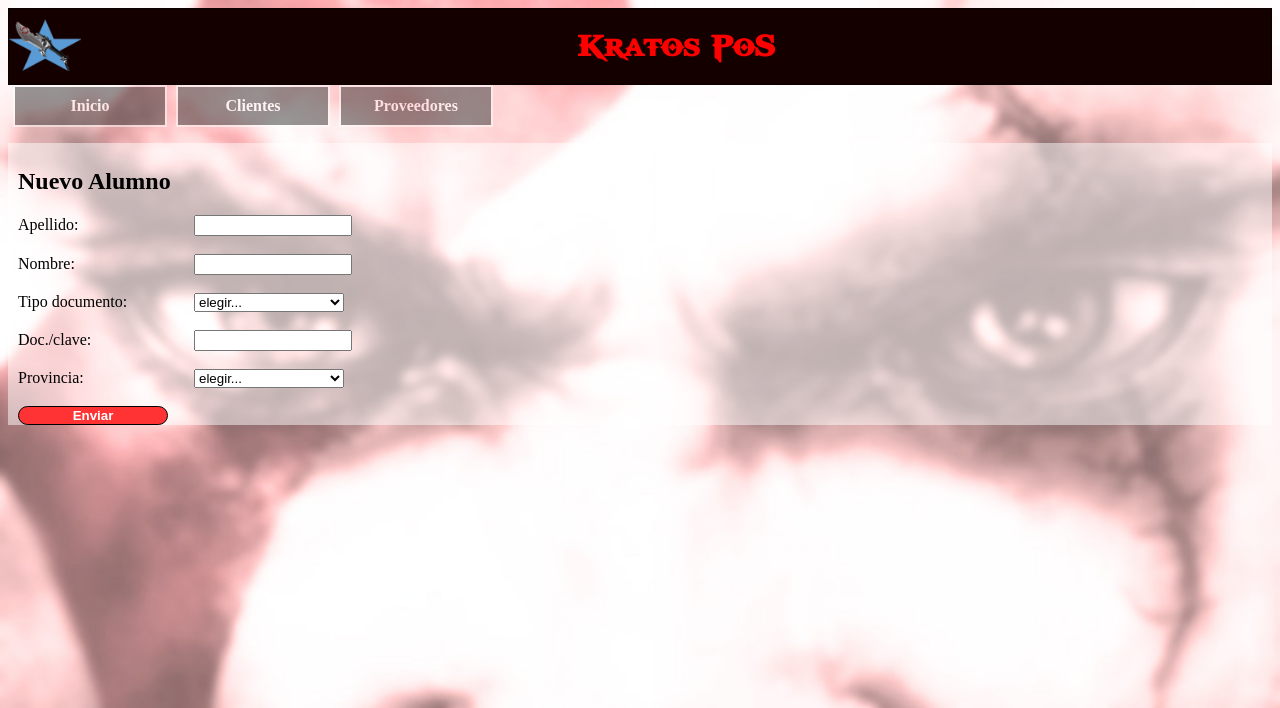
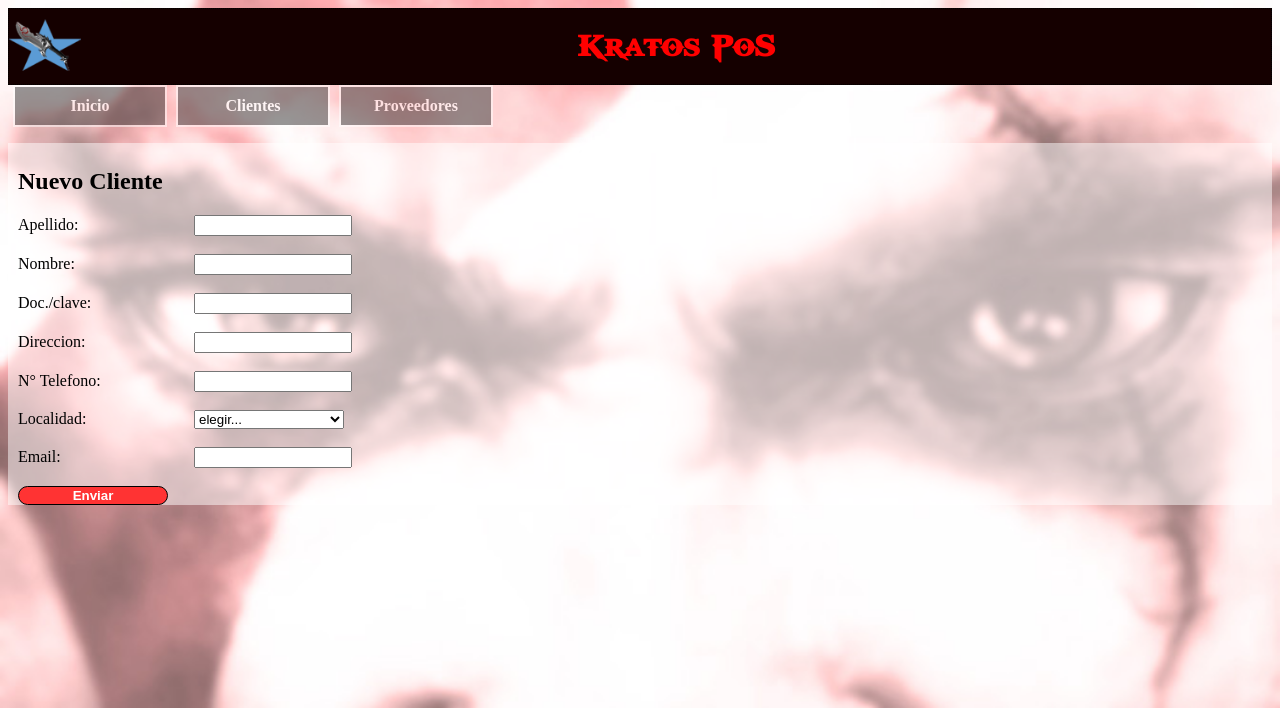
Before and after one commit to juanmaa1414/kratos-pos, a PHP site: page /posible/nuevo_cliente.php in a window 1280 px wide. Shown: the top 708 px of the page. Run offline with PHP 8.4, Linux system fonts and the light colour scheme; tables that the repository leaves empty or names only in its code hold one stand-in row (values such as "Sample post").

Commit message:
Actualizado archivo clientes

```diff
--- a/nuevo_cliente.php
+++ b/nuevo_cliente.php
@@ -11,9 +11,14 @@ if ($_POST) {
     // Guardamos valores de inputs con escape de caracteres raros y/o sospechosos.
     $cli_apellido = $bd->real_escape_string($_POST["cli_apellido"]);
     $cli_nombre = $bd->real_escape_string($_POST["cli_nombre"]);
-    $alu_fecha_alta = date("Y-m-d");
+    $cli_dni = $bd->real_escape_string($_POST["cli_dni"]);
+    $cli_direccion = $bd->real_escape_string($_POST["cli_direccion"]);
+    $cli_telefono = $bd->real_escape_string($_POST["cli_telefono"]);
+     $cli_id_localidad = $bd->real_escape_string($_POST["cli_id_localidad"]);
+      $cli_email = $bd->real_escape_string($_POST["cli_email"]);
+    //$alu_fecha_alta = date("Y-m-d");
 
-    $sql_alu = "INSERT INTO clientes (
+    $sql_cli = "INSERT INTO clientes (
                     cli_apellido,
                     cli_nombre,
                     cli_dni,
@@ -31,9 +36,11 @@ if ($_POST) {
                     '{$cli_id_localidad}',
                     '{$cli_email}',
                     '{$cli_estado}')";
+/*echo "<pre>$sql_cli</pre>";
+exit;*/
 
-    $insert_alu = $bd->query($sql_alu);
-    if ( ! $insert_alu) {
+    $insert_cli = $bd->query($sql_cli);
+    if ( ! $insert_cli) {
         $msg = "Ocurrió un error al intentar guardar: " . $bd->error;
     } else {
         $msg = "El registro fué completado con éxito.";
@@ -44,7 +51,7 @@ if ($_POST) {
     // navegador pueda preguntar si volver a enviar el formulario.
     echo "<script>
             alert('" . addslashes($msg) . "');
-            location.href = 'nuevo_alumno.php';
+            location.href = 'nuevo_cliente.php';
         </script>";
 
     // Una vez que hicimos "echo" de la redirección con JS, detenemos
@@ -64,27 +71,23 @@ include "parte-superior.php";
 $sql_tdoc = "SELECT tdoc_id, tdoc_nombre FROM tipo_documentos";
 $query_tdoc = $bd->query($sql_tdoc);
 
-// Paises
-$sql_pais = "SELECT pais_id, pais_nombre FROM paises";
-$query_pais = $bd->query($sql_pais);
-
-// Provincias
-$sql_prov = "SELECT prov_id, prov_nombre FROM provincias";
-$query_prov = $bd->query($sql_prov);
+// Localidades
+$sql_loc = "SELECT loc_id, loc_nombre FROM localidades";
+$query_loc = $bd->query($sql_loc);
 ?>
 
 <div id="contenido">
-    <form id="" action="nuevo_alumno.php" method="post">
-        <h2>Nuevo Alumno</h2>
+    <form id="" action="nuevo_cliente.php" method="post">
+        <h2>Nuevo Cliente</h2>
 
-        <label for="alu_apellido">Apellido:</label>
-        <input name="alu_apellido" id="alu_apellido" type="text">
+        <label for="cli_apellido">Apellido:</label>
+        <input name="cli_apellido" id="cli_apellido" type="text">
         <br><br>
-        <label for="alu_nombre">Nombre:</label>
-        <input name="alu_nombre" id="alu_nombre" type="text">
+        <label for="cli_nombre">Nombre:</label>
+        <input name="cli_nombre" id="cli_nombre" type="text">
         <br><br>
-        <label for="alu_id_tipo_doc">Tipo documento:</label>
-        <select name="alu_id_tipo_doc">
+        <!--<label for="cli_id_tipo_doc">Tipo documento:</label>
+        <select name="cli_id_tipo_doc">
             <option value="">elegir...</option>
             <?php while($tdoc = $query_tdoc->fetch_object()): ?>
                 <option value="<?= $tdoc->tdoc_id ?>">
@@ -92,19 +95,28 @@ $query_prov = $bd->query($sql_prov);
                 </option>
             <?php endwhile; ?>
         </select>
+        <br><br>-->
+        <label for="cli_dni">Doc./clave:</label>
+        <input name="cli_dni" id="cli_dni" type="number">
         <br><br>
-        <label for="alu_numero_doc">Doc./clave:</label>
-        <input name="alu_numero_doc" id="alu_numero_doc" type="text">
+         <label for="cli_direccion">Direccion:</label>
+        <input name="cli_direccion" id="cli_direccion" type="text">
         <br><br>
-        <label for="alu_id_provincia">Provincia:</label>
-        <select name="alu_id_provincia">
+         <label for="cli_telefono">N° Telefono:</label>
+        <input name="cli_telefono" id="cli_telefono" type="text">
+        <br><br>
+        <label for="cli_id_localidad">Localidad:</label>
+        <select name="cli_id_localidad">
             <option value="">elegir...</option>
-            <?php while($prov = $query_prov->fetch_object()): ?>
-                <option value="<?= $prov->prov_id ?>">
-                    <?= $prov->prov_nombre ?>
+            <?php while($loc = $query_loc->fetch_object()): ?>
+                <option value="<?= $loc->loc_id ?>">
+                    <?= $loc->loc_nombre ?>
                 </option>
             <?php endwhile; ?>
         </select>
+        <br><br>
+         <label for="cli_email">Email:</label>
+        <input name="cli_email" id="cli_email" type="email">
         <br><br>
         <input type="submit" name="formulario" value="Enviar">
     </form>
```
